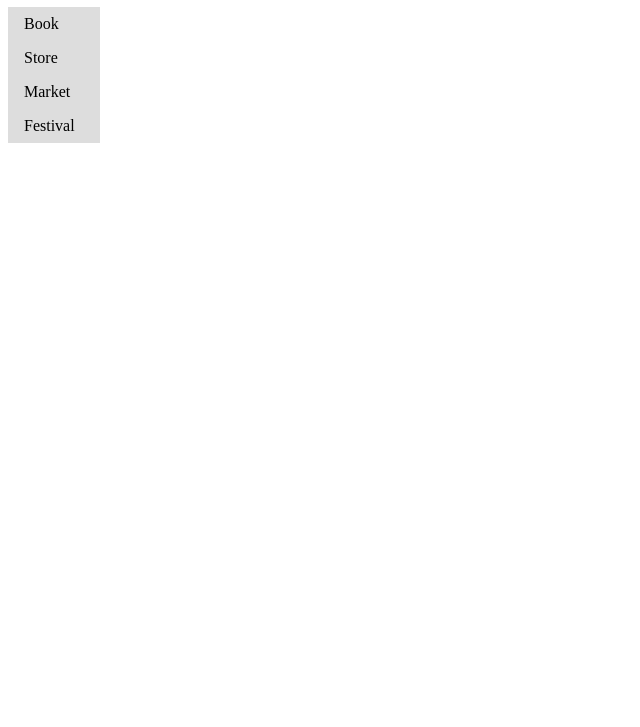
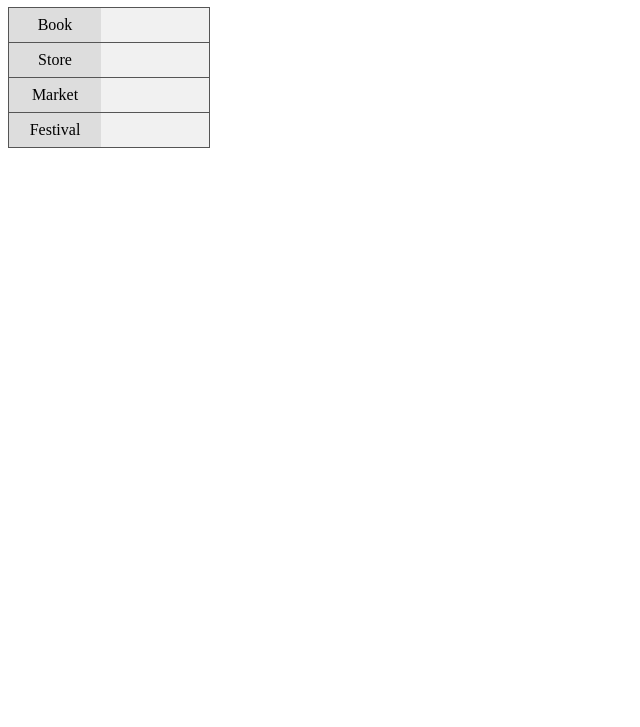
Before and after one commit to Chandra1677/frontend-class, a plain HTML site: page index.html in a window 1280 px wide. Shown: the part 73-800 px from the top of the page, without its empty margins (0-640 px from the left). Drawn offline with Linux system fonts and the light colour scheme.

Commit message:
Update index.html

```diff
--- a/index.html
+++ b/index.html
@@ -43,6 +43,42 @@ li a:hover {
 }
 </style>
 </style>
+<style>
+  ul {
+    list-style-type: none;
+    margin: 0;
+    padding: 0;
+    width: 200px;
+    background-color: #f1f1f1;
+    border: 1px solid #555;
+  }
+
+  li a {
+    display: block;
+    color: #000;
+    padding: 8px 16px;
+    text-decoration: none;
+  }
+
+  li {
+    text-align: center;
+    border-bottom: 1px solid #555;
+  }
+
+  li:last-child {
+    border-bottom: none;
+  }
+
+  li a.active {
+    background-color: #04AA6D;
+    color: white;
+  }
+
+  li a:hover:not(.active) {
+    background-color: #555;
+    color: white;
+  }
+  </style>
 </head>
 <body>
   <h1>the nav element </h1>
```
